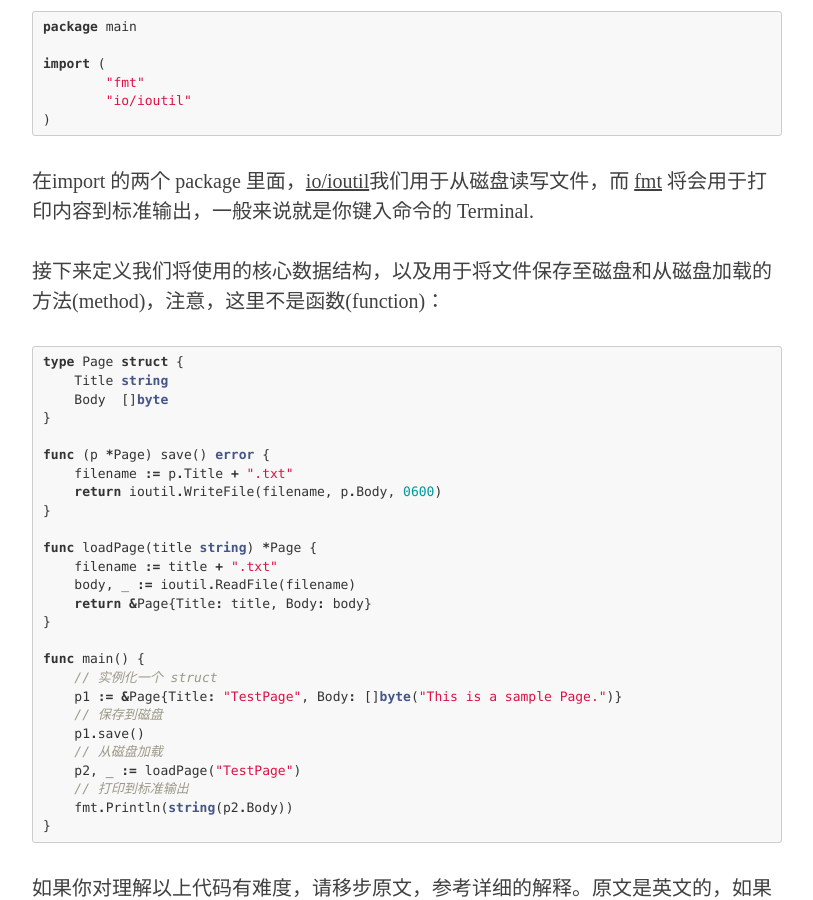
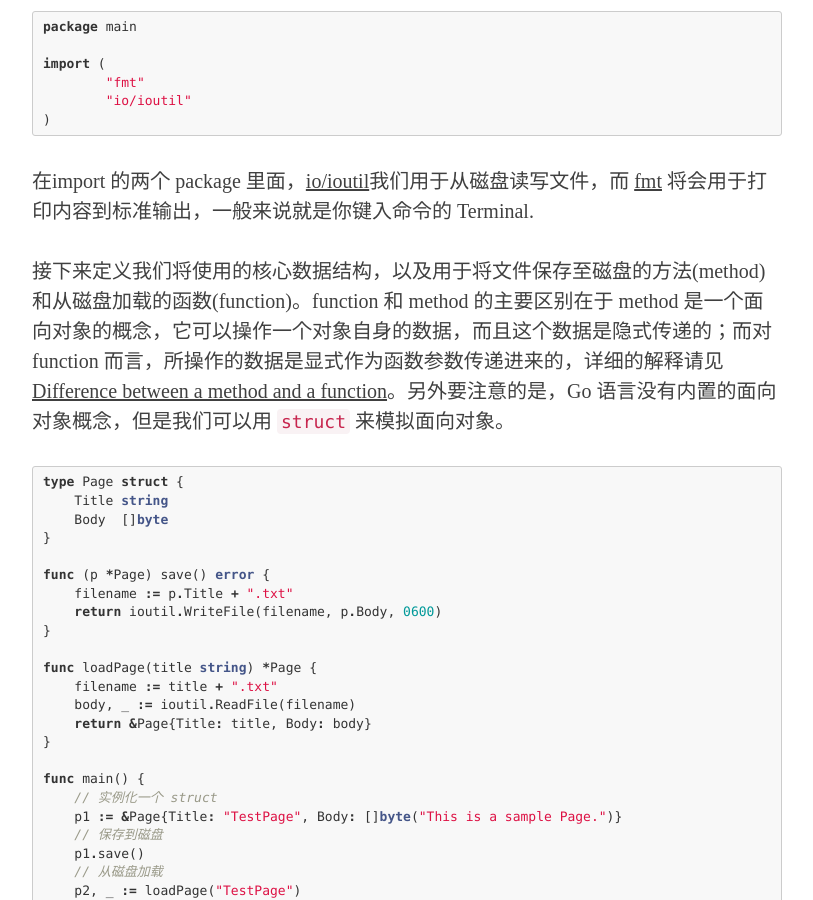
Before and after one commit to puffsun/puffsun.github.io-source, a Jekyll site: the page built from _posts/2015-03-28-build-web-app-with-go.markdown, in a window 1280 px wide and 900 px high, scrolled down 1236 px. Shown: the whole window, without its empty margins (233-1046 px from the left). Built offline with Jekyll 4.4.1, drawn with Linux system fonts in a browser that asks for light colours; nearby versions of some CDN libraries; some web fonts are replaced; comment, search, counter and statistics services are not loaded; some of the changed text lies outside the part shown.

Commit message:
Correct a error in the post, remove redundent code.

```diff
--- a/_posts/2015-03-28-build-web-app-with-go.markdown
+++ b/_posts/2015-03-28-build-web-app-with-go.markdown
@@ -38,7 +38,7 @@ import (
 {%endhighlight%}
 在import 的两个 package 里面，[io/ioutil](https://golang.org/pkg/io/ioutil/)我们用于从磁盘读写文件，而 [fmt](https://golang.org/pkg/fmt/) 将会用于打印内容到标准输出，一般来说就是你键入命令的 Terminal.
 
-接下来定义我们将使用的核心数据结构，以及用于将文件保存至磁盘和从磁盘加载的方法(method)，注意，这里不是函数(function)：
+接下来定义我们将使用的核心数据结构，以及用于将文件保存至磁盘的方法(method)和从磁盘加载的函数(function)。function 和 method 的主要区别在于 method 是一个面向对象的概念，它可以操作一个对象自身的数据，而且这个数据是隐式传递的；而对 function 而言，所操作的数据是显式作为函数参数传递进来的，详细的解释请见[Difference between a method and a function](http://stackoverflow.com/questions/155609/difference-between-a-method-and-a-function)。另外要注意的是，Go 语言没有内置的面向对象概念，但是我们可以用 `struct` 来模拟面向对象。
 {%highlight go lineno%}
 type Page struct {
     Title string
```
Also changed, not shown: other parts of _posts/2015-03-28-build-web-app-with-go.markdown (+1 -11 lines).
